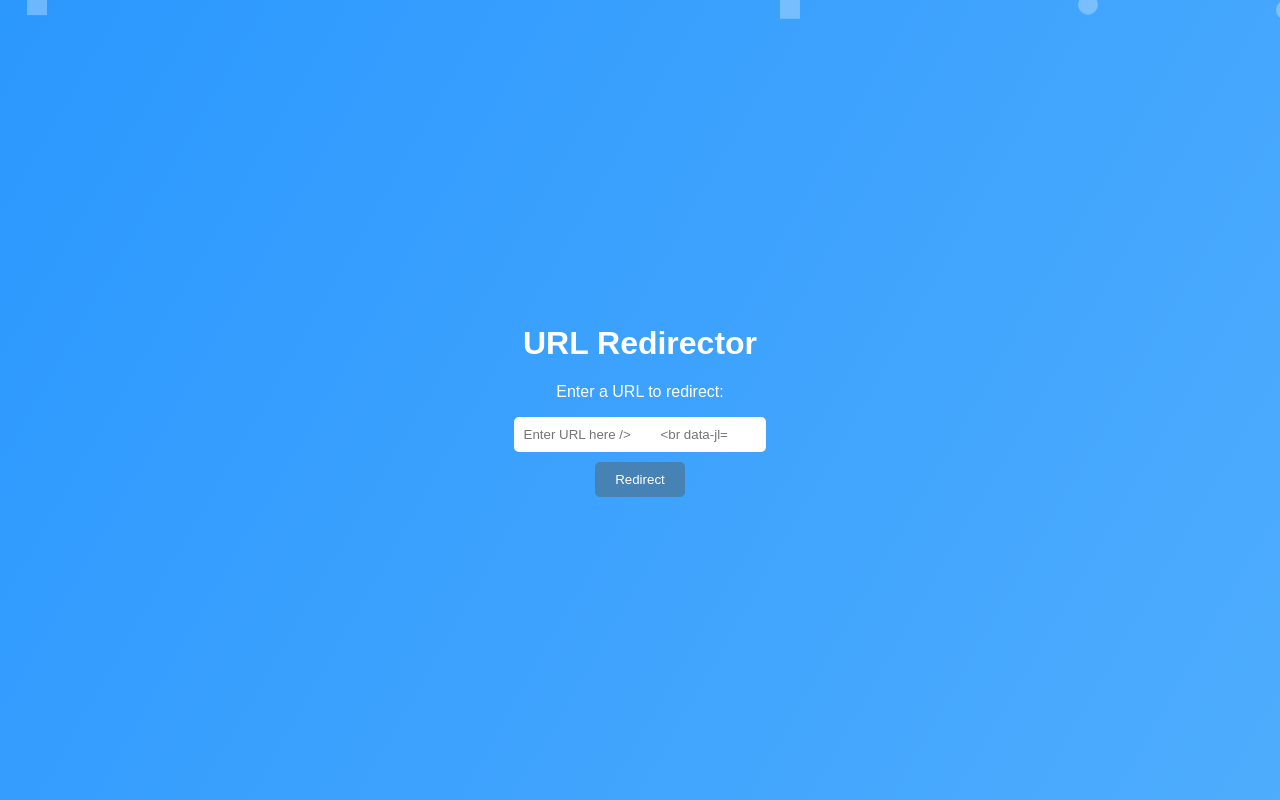
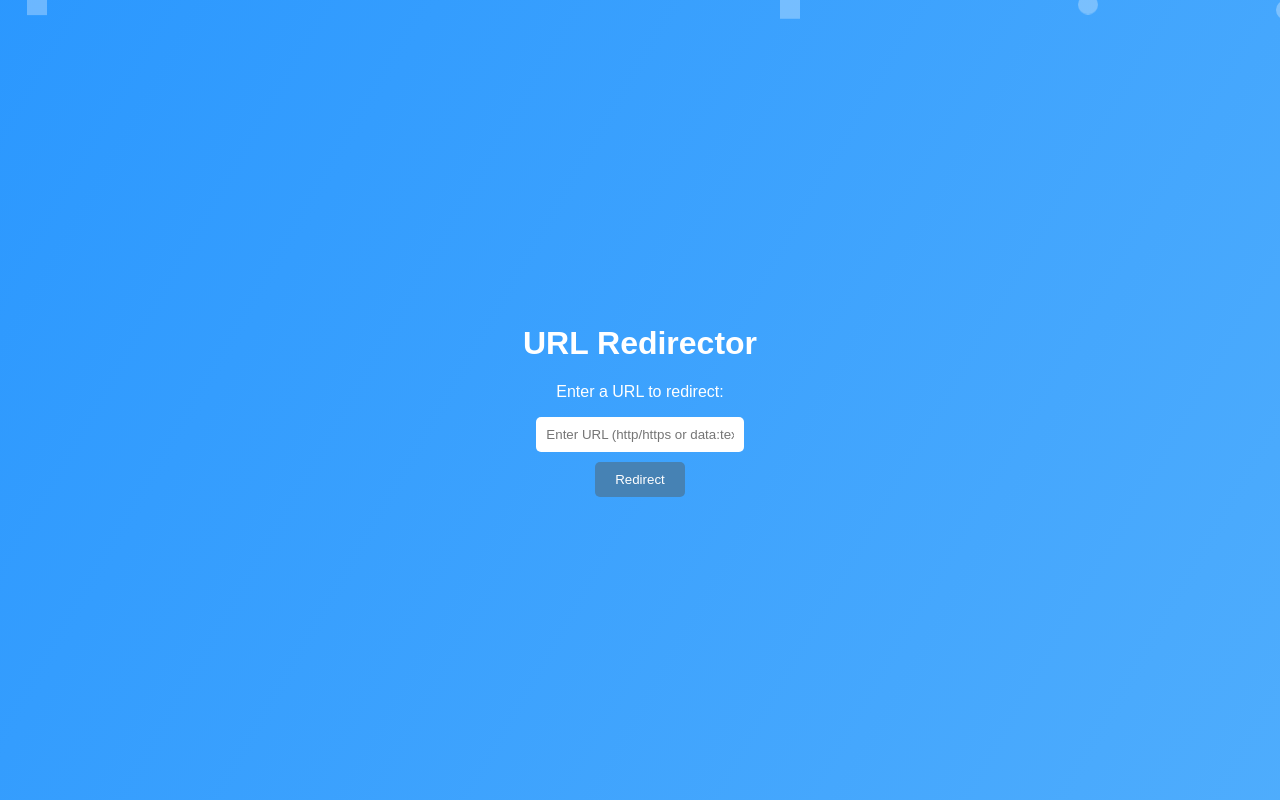
Before and after one commit to Cloodie500/Pages, a plain HTML site: page index.html in a window 1280 px wide. Drawn offline with Linux system fonts and the light colour scheme.

Commit message:
Update index.html

```diff
--- a/index.html
+++ b/index.html
@@ -143,7 +143,7 @@
     <div class="container">
         <h1>URL Redirector</h1>
         <p>Enter a URL to redirect:</p>
-        <input type="text" id="urlInput" placeholder="Enter URL here />
+        <input type="text" id="urlInput" placeholder="Enter URL (http/https or data:text/html)" />
         <br />
         <button onclick="redirect()">Redirect</button>
     </div>
```
